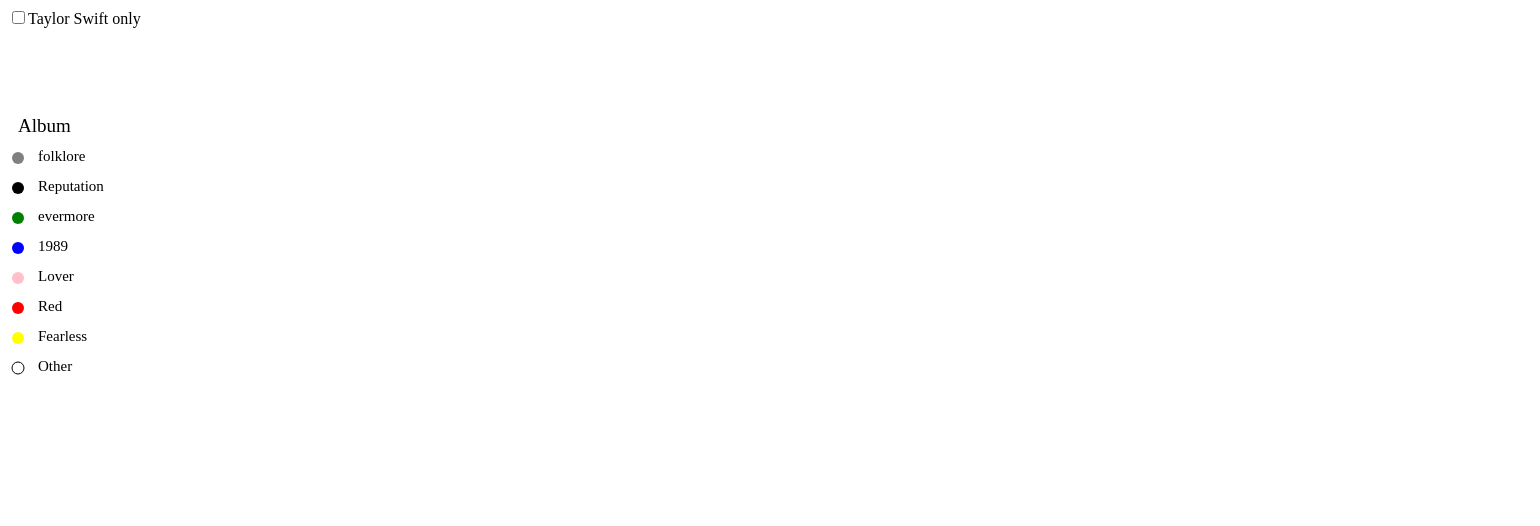
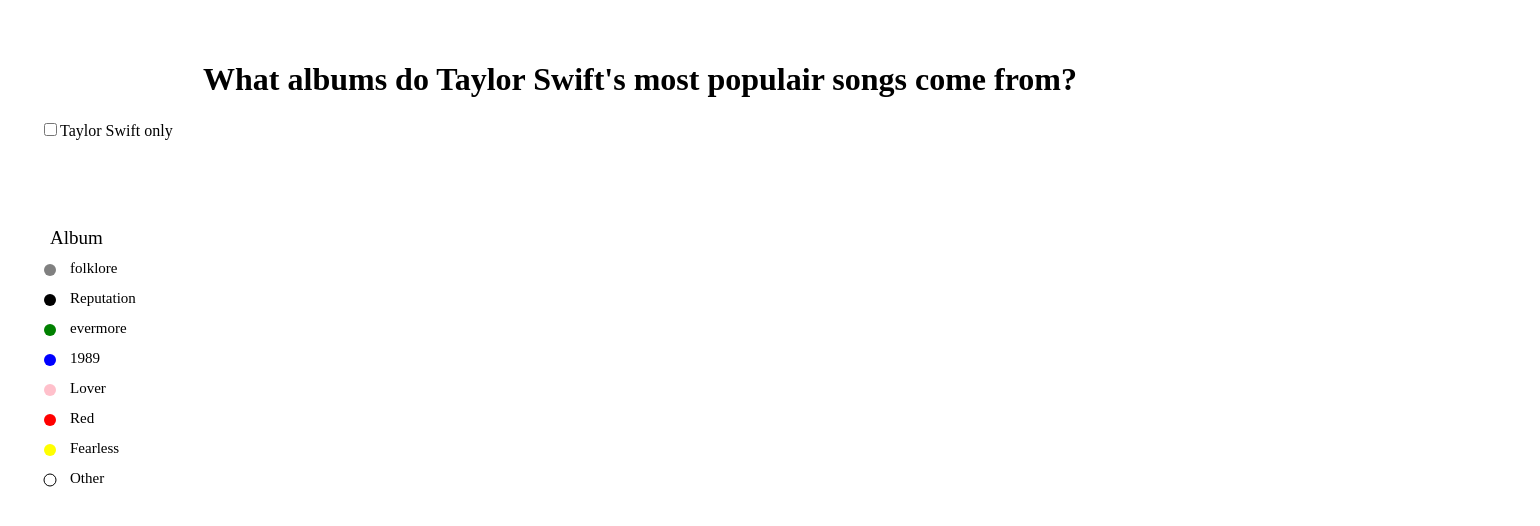
Before and after one commit to marloestacx/frontend-data, a plain HTML site: page index.html in a window 1280 px wide. Shown: the whole page, 1540 px wide, since content can reach past the window. Drawn offline with nearby package versions, Linux system fonts and the light colour scheme; no server answers.

Commit message:
Styling toegevoegd

```diff
--- a/index.html
+++ b/index.html
@@ -5,9 +5,10 @@
     <meta http-equiv="X-UA-Compatible" content="IE=edge">
     <meta name="viewport" content="width=device-width, initial-scale=1.0">
     <link rel="stylesheet" href="style.css">
-    <title>Document</title>
+    <title>Circkel Packer</title>
 </head>
 <body>
+    <h1>What albums do Taylor Swift's most populair songs come from?</h1>
     <label><input type="checkbox" name="Filter" value="1" id="filter" />Taylor Swift only</label>
     <!-- Create a div where the graph will take place -->
     <div id="my_dataviz"></div>
--- a/style.css
+++ b/style.css
@@ -1,3 +1,7 @@
+body{
+    padding: 2em;
+}
+
 div.tooltip {
     position: absolute;
     text-align: center;
@@ -9,3 +13,7 @@ div.tooltip {
     padding: 2px;
     pointer-events: none;
 }
+
+h1 {
+    text-align: center;
+}
```
